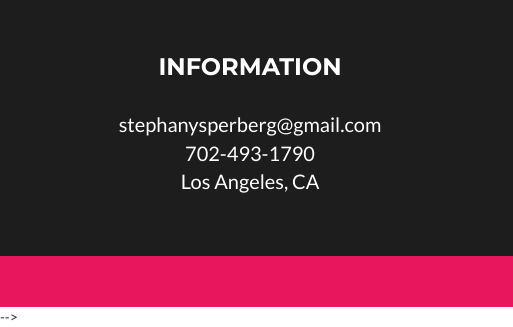
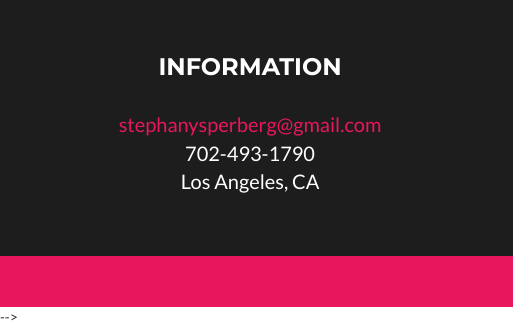
Before and after one commit to StephanyDS/ss-site, a website: page index.html in a window 1280 px wide. Shown: the part 2527-2854 px from the top of the page, 0-513 px from the left. Drawn offline with nearby package versions, Linux system fonts and the light colour scheme.

Commit message:
email link update

```diff
--- a/index.html
+++ b/index.html
@@ -313,7 +313,7 @@
                 <div class="row">
                     <div class="footer-col col-md-4">
                         <h3>Information</h3>
-                        <p>stephanysperberg@gmail.com
+                        <p><a href="mailto:stephanysperberg@gmail.com">stephanysperberg@gmail.com</a>
                             <br>702-493-1790
                             <br>Los Angeles, CA</p>
                     </div>
```
